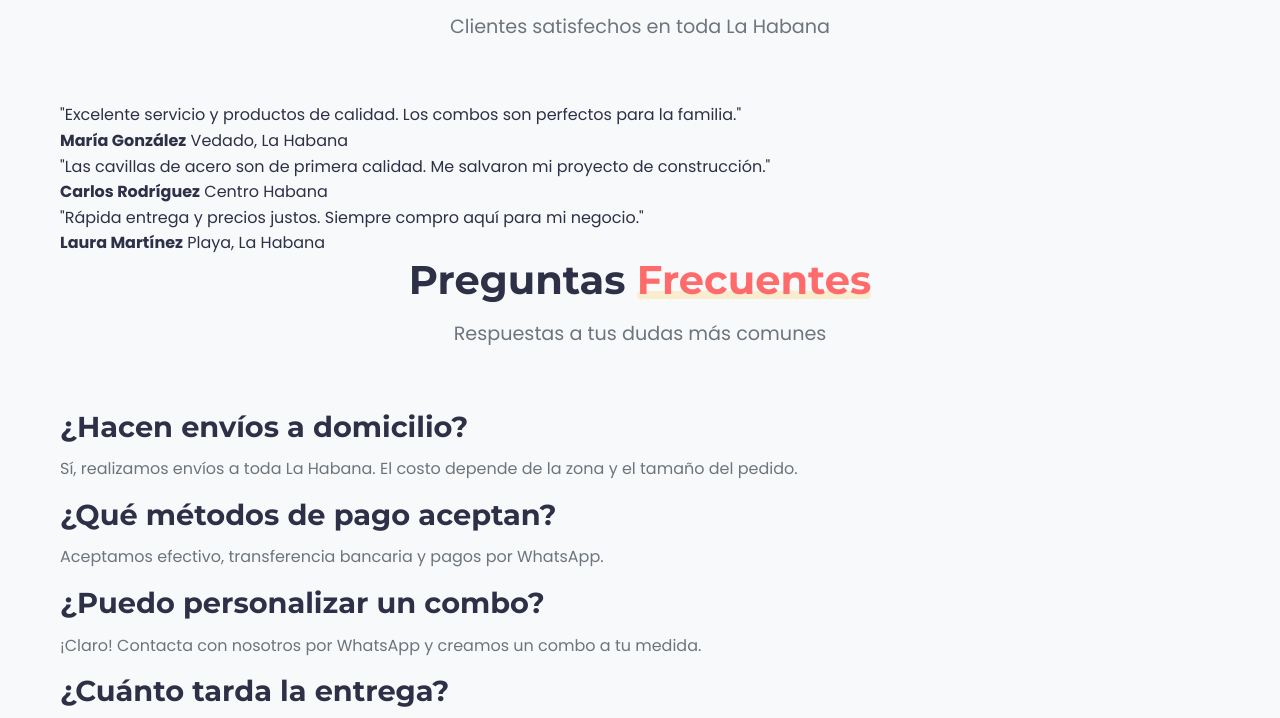
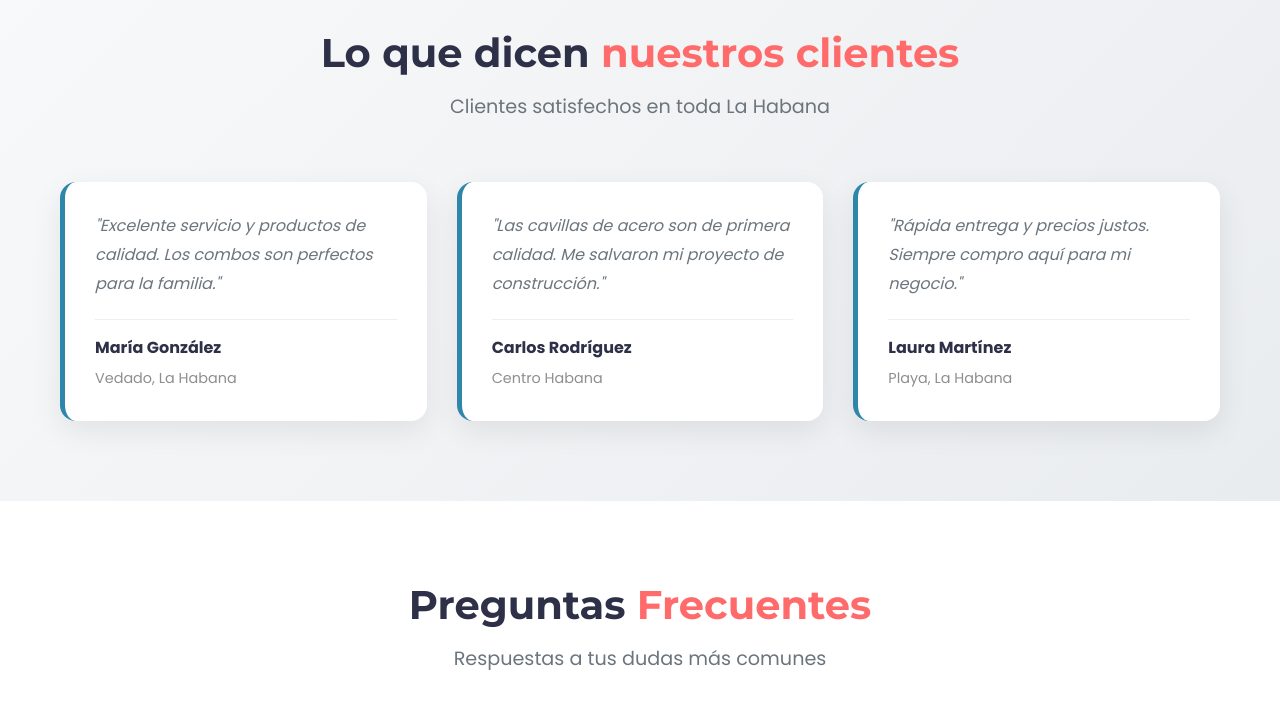
Before and after one commit to jccarlos010277-cmd/bayona59, a plain HTML site: page index .html in a window 1280 px wide. Shown: the part 5641-6359 px from the top of the page. Drawn offline with nearby package versions, Linux system fonts and the light colour scheme.

Commit message:
Update styles.css

```diff
--- a/styles.css
+++ b/styles.css
@@ -1428,3 +1428,89 @@ p {
         grid-template-columns: 1fr;
     }
 }
+/* Sección Testimonios */
+.testimonios-section {
+    padding: 80px 0;
+    background: linear-gradient(135deg, #F8F9FA 0%, #E9ECEF 100%);
+}
+
+.testimonios-grid {
+    display: grid;
+    grid-template-columns: repeat(auto-fit, minmax(300px, 1fr));
+    gap: 30px;
+    margin-top: 40px;
+}
+
+.testimonio-card {
+    background: white;
+    border-radius: var(--radius);
+    padding: 30px;
+    box-shadow: var(--shadow);
+    transition: var(--transition);
+    border-left: 5px solid var(--primary);
+}
+
+.testimonio-card:hover {
+    transform: translateY(-5px);
+    box-shadow: var(--shadow-hover);
+}
+
+.testimonio-text {
+    font-style: italic;
+    color: var(--text-medium);
+    margin-bottom: 20px;
+    line-height: 1.8;
+}
+
+.testimonio-author {
+    border-top: 1px solid #eee;
+    padding-top: 15px;
+}
+
+.testimonio-author strong {
+    display: block;
+    color: var(--text-dark);
+    margin-bottom: 5px;
+}
+
+.testimonio-author span {
+    color: var(--text-light);
+    font-size: 0.9rem;
+}
+
+/* Sección FAQ */
+.faq-section {
+    padding: 80px 0;
+    background: white;
+}
+
+.faq-grid {
+    display: grid;
+    grid-template-columns: repeat(auto-fit, minmax(300px, 1fr));
+    gap: 30px;
+    margin-top: 40px;
+}
+
+.faq-item {
+    background: var(--bg-light);
+    border-radius: var(--radius);
+    padding: 25px;
+    transition: var(--transition);
+}
+
+.faq-item:hover {
+    background: white;
+    box-shadow: var(--shadow);
+    transform: translateY(-5px);
+}
+
+.faq-item h3 {
+    color: var(--primary);
+    margin-bottom: 15px;
+    font-size: 1.3rem;
+}
+
+.faq-item p {
+    color: var(--text-medium);
+    line-height: 1.7;
+}
```
